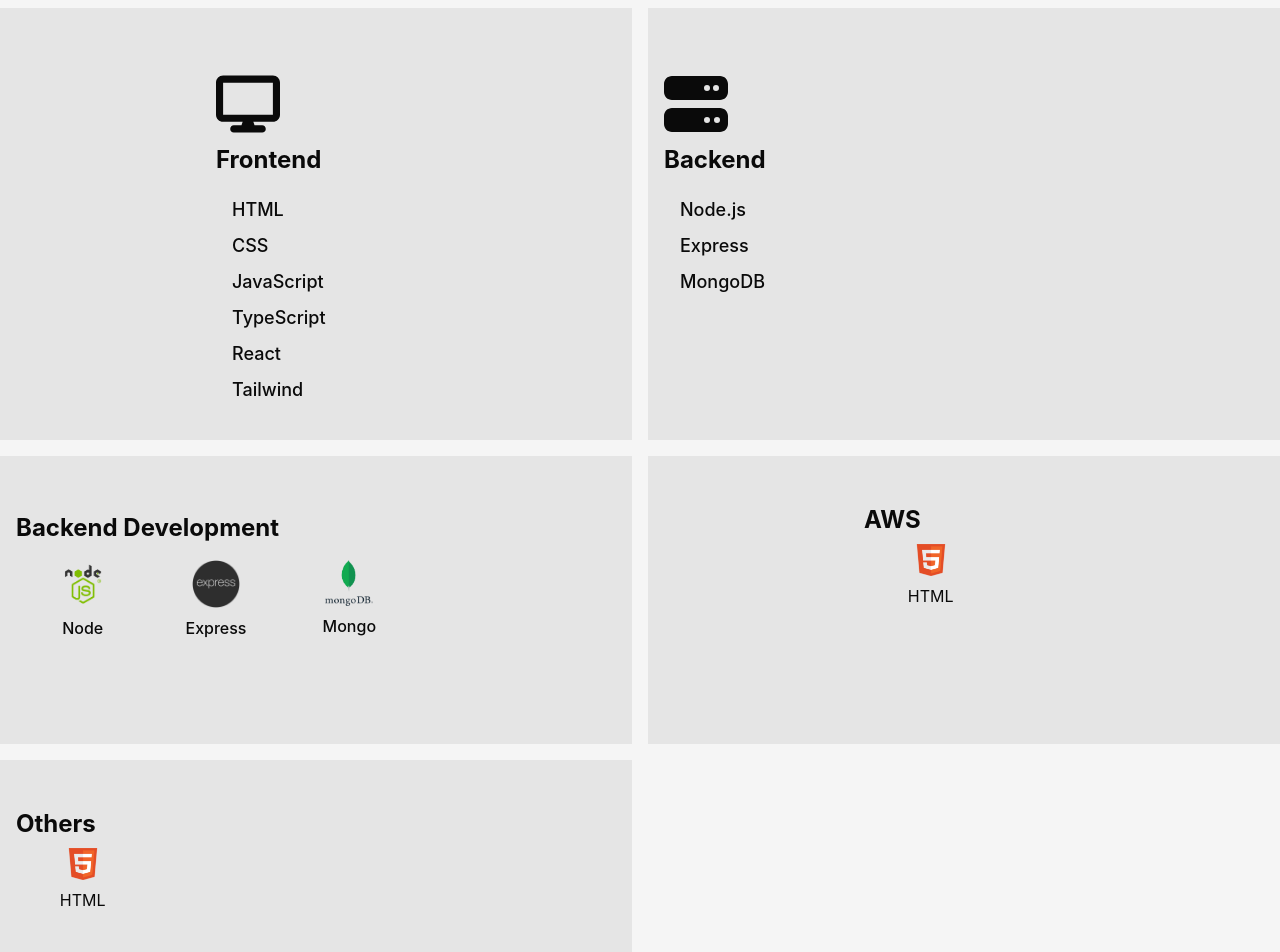
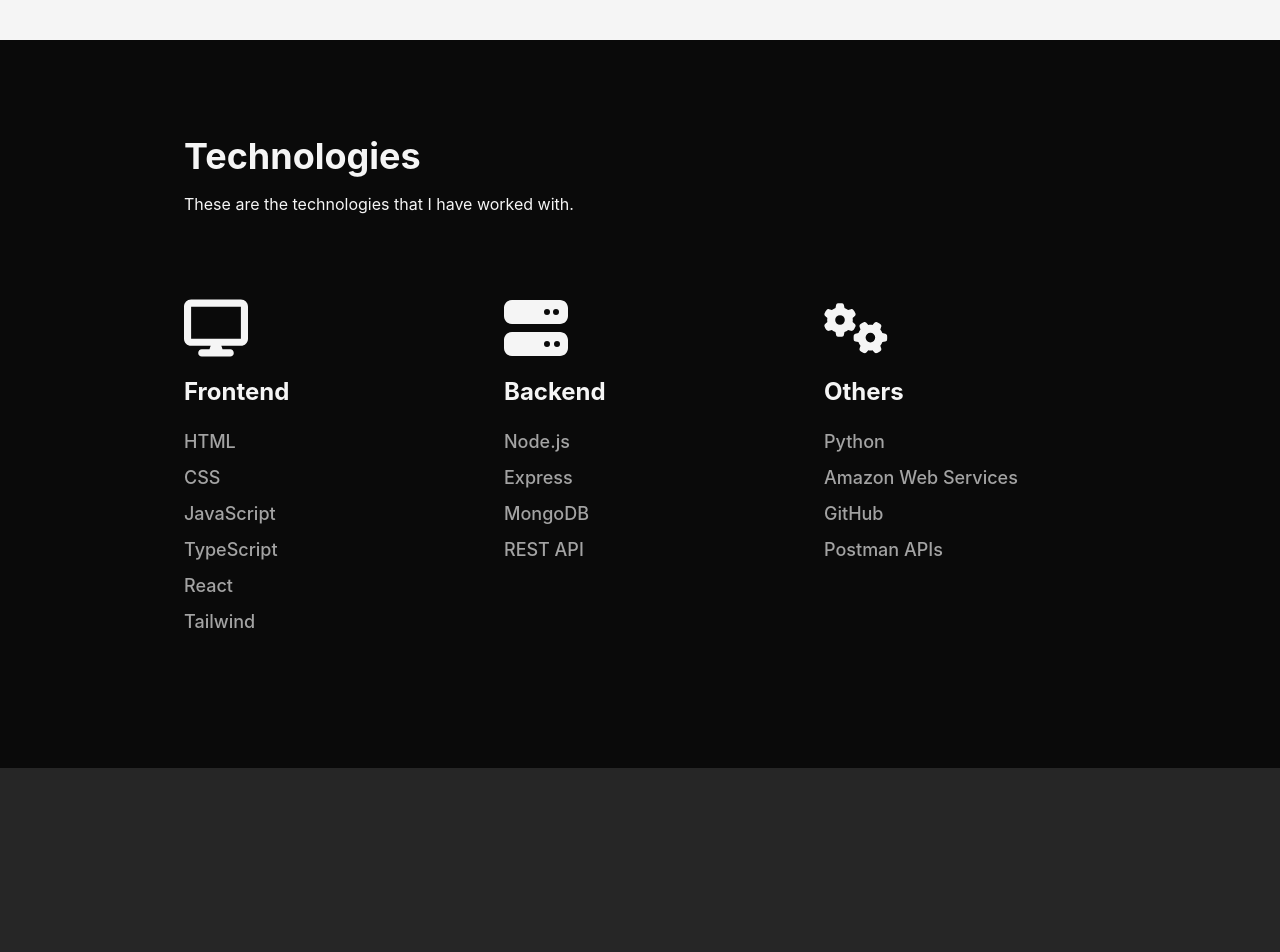
Before and after one commit to yogesh-ch-ss/PortfolioWebsite, a React (Create React App) app in the folder portfolio/: page / in a window 1280 px wide. Shown: the part 960-1912 px from the top of the page. Built offline with nearby package versions, Linux system fonts and the light colour scheme; the HTML template or start-up script is replaced by a standard one.

Commit message:
technologies

```diff
--- a/portfolio/src/components/About.jsx
+++ b/portfolio/src/components/About.jsx
@@ -18,10 +18,7 @@
 
 const About = () => {
   return (
-    <div
-      name="about"
-      className="w-full bg-neutral-100 text-neutral-950 py-8"
-    >
+    <div name="about" className="w-full bg-neutral-100 text-neutral-950 py-8">
       <div className="flex flex-col justify-center items-center w-full h-full">
         {/* container */}
         <div className="max-w-[1000px] w-full px-2 py-2">
@@ -40,125 +37,6 @@
             </p>
           </div>
         </div>
-
-        {/* grid */}
-        <div className="w-full grid grid-cols-1 sm:grid-cols-2 gap-4">
-          {/* frontend */}
-          <div className="px-4 py-8 bg-neutral-200 h-auto">
-            <div className="flex flex-col max-w-[30rem] min-w-fit lg:min-w-[25rem] float-left lg:float-right">
-              <div className="pt-8 pb-2">
-                <FaDisplay className="text-[4rem]" />
-              </div>
-              <div className="text-2xl font-bold pb-4">Frontend</div>
-              <div className="text-lg font-medium">
-                <ul>
-                  <li className="cursor-default py-1">HTML</li>
-                  <li className="cursor-default py-1">CSS</li>
-                  <li className="cursor-default py-1">JavaScript</li>
-                  <li className="cursor-default py-1">TypeScript</li>
-                  <li className="cursor-default py-1">React</li>
-                  <li className="cursor-default py-1">Tailwind</li>
-                </ul>
-              </div>
-            </div>
-          </div>
-
-          {/* Backend */}
-          <div className="px-4 py-8 bg-neutral-200 h-auto">
-            <div className="flex flex-col max-w-[30rem] min-w-fit lg:min-w-[25rem] float-left">
-              <div className="pt-8 pb-2">
-                <FaServer className="text-[4rem]" />
-              </div>
-              <div className="text-2xl font-bold pb-4">Backend</div>
-              <div className="text-lg font-medium">
-                <ul>
-                  <li className="cursor-default py-1">Node.js</li>
-                  <li className="cursor-default py-1">Express</li>
-                  <li className="cursor-default py-1">MongoDB</li>
-                </ul>
-              </div>
-            </div>
-          </div>
-
-          {/* backend */}
-          <div className="px-4 py-12 bg-neutral-200 h-[18rem]">
-            <div className="flex flex-col max-w-[30rem] min-w-fit lg:min-w-[25rem] float-left">
-              {/* title */}
-              <div className="py-2">
-                <h1 className="text-2xl font-bold">Backend Development</h1>
-              </div>
-              {/* icons */}
-              <div className="grid grid-cols-3 text-center font-medium">
-                <div>
-                  <img
-                    className="w-12  mx-auto py-2"
-                    src={Node}
-                    alt="Node icon"
-                  />
-                  <p>Node</p>
-                </div>
-                <div>
-                  <img
-                    className="w-12 mx-auto py-2"
-                    src={Express}
-                    alt="Express icon"
-                  />
-                  <p>Express</p>
-                </div>
-                <div>
-                  <img
-                    className="w-12 mx-auto py-2"
-                    src={Mongo}
-                    alt="Mongo icon"
-                  />
-                  <p>Mongo</p>
-                </div>
-              </div>
-            </div>
-          </div>
-
-          {/* AWS */}
-          <div className="px-4 py-12 bg-neutral-200 h-[18rem]">
-            <div className="flex flex-col max-w-[30rem] min-w-fit lg:min-w-[25rem] float-left lg:float-right">
-              {/* title */}
-              <div>
-                <h1 className="text-2xl font-bold">AWS</h1>
-              </div>
-              {/* icons */}
-              <div className="grid grid-cols-3 text-center">
-                <div className="hover:scale-110 duration-300">
-                  <img
-                    className="w-8 mx-auto py-2"
-                    src={HTML}
-                    alt="HTML icon"
-                  />
-                  <p>HTML</p>
-                </div>
-              </div>
-            </div>
-          </div>
-
-          {/* Others */}
-          <div className="px-4 py-12 bg-neutral-200 h-[18rem]">
-            <div className="flex flex-col max-w-[30rem] min-w-fit lg:min-w-[25rem] float-left">
-              {/* title */}
-              <div>
-                <h1 className="text-2xl font-bold">Others</h1>
-              </div>
-              {/* icons */}
-              <div className="grid grid-cols-3 text-center">
-                <div className="hover:scale-110 duration-300">
-                  <img
-                    className="w-8 mx-auto py-2"
-                    src={HTML}
-                    alt="HTML icon"
-                  />
-                  <p>HTML</p>
-                </div>
-              </div>
-            </div>
-          </div>
-        </div>
       </div>
     </div>
   );
--- a/portfolio/src/components/Skills.jsx
+++ b/portfolio/src/components/Skills.jsx
@@ -1,53 +1,102 @@
 import React from "react";
 
-import { FaDisplay, FaServer } from "react-icons/fa6";
-
+import { FaDisplay, FaGears, FaServer } from "react-icons/fa6";
 
 const Skills = () => {
   return (
     <div
       name="skills"
-      className="w-full bg-neutral-800 text-neutral-100"
+      className="w-full h-auto bg-neutral-950 text-neutral-100 flex items-center justify-center py-24"
     >
-      <div className="flex flex-col h-full items-center justify-center">
-        <div>
-          <h1>Skills</h1>
+      {/* grid */}
+      <div className="w-full h-full grid grid-cols-1 sm:grid-cols-3 max-w-[60rem]">
+        <div className="grid-cols-subgrid col-span-3 px-6">
+          <h1 className="text-4xl font-bold">Technologies</h1>
         </div>
-        <div>
-          {/* grid */}
-          <div className="w-full grid grid-cols-1 sm:grid-cols-2 gap-4">
-            <div className="px-4 py-8 bg-neutral-200 h-auto">
-              <div className="flex flex-col max-w-[30rem] min-w-fit lg:min-w-[25rem] float-left lg:float-right">
-                <div className="pt-8 pb-2">
-                  <FaDisplay className="text-[4rem]" />
+        <div className="grid-cols-subgrid col-span-3 px-6 py-4">
+          <p>
+            These are the technologies that I have worked with.
+          </p>
+        </div>
+
+        {/* frontend */}
+        <div className="px-6 py-8 h-auto min-w-[15rem]">
+          <div className="flex flex-col float-left">
+            <div className="pt-8">
+              <FaDisplay className="text-[4rem]" />
+            </div>
+            <div className="text-2xl font-bold py-4">Frontend</div>
+            <div className="text-lg font-medium text-neutral-400">
+              <div className="flex flex-col">
+                <div className="py-1">
+                  <p>HTML</p>
                 </div>
-                <div className="text-2xl font-bold pb-4">Frontend</div>
-                <div className="text-lg font-medium">
-                  <ul>
-                    <li className="cursor-default py-1">HTML</li>
-                    <li className="cursor-default py-1">CSS</li>
-                    <li className="cursor-default py-1">JavaScript</li>
-                    <li className="cursor-default py-1">TypeScript</li>
-                    <li className="cursor-default py-1">React</li>
-                    <li className="cursor-default py-1">Tailwind</li>
-                  </ul>
+                <div className="py-1">
+                  <p>CSS</p>
+                </div>
+                <div className="py-1">
+                  <p>JavaScript</p>
+                </div>
+                <div className="py-1">
+                  <p>TypeScript</p>
+                </div>
+                <div className="py-1">
+                  <p>React</p>
+                </div>
+                <div className="py-1">
+                  <p>Tailwind</p>
                 </div>
               </div>
             </div>
+          </div>
+        </div>
 
-            {/* Backend */}
-            <div className="px-4 py-8 bg-neutral-200 h-auto">
-              <div className="flex flex-col max-w-[30rem] min-w-fit lg:min-w-[25rem] float-left">
-                <div className="pt-8 pb-2">
-                  <FaServer className="text-[4rem]" />
+        {/* backend */}
+        <div className="px-6 py-8 h-auto min-w-[15rem]">
+          <div className="flex flex-col float-left">
+            <div className="pt-8">
+              <FaServer className="text-[4rem]" />
+            </div>
+            <div className="text-2xl font-bold py-4">Backend</div>
+            <div className="text-lg font-medium text-neutral-400">
+              <div className="flex flex-col">
+                <div className="py-1">
+                  <p>Node.js</p>
                 </div>
-                <div className="text-2xl font-bold pb-4">Backend</div>
-                <div className="text-lg font-medium">
-                  <ul>
-                    <li className="cursor-default py-1">Node.js</li>
-                    <li className="cursor-default py-1">Express</li>
-                    <li className="cursor-default py-1">MongoDB</li>
-                  </ul>
+                <div className="py-1">
+                  <p>Express</p>
+                </div>
+                <div className="py-1">
+                  <p>MongoDB</p>
+                </div>
+                <div className="py-1">
+                  <p>REST API</p>
+                </div>
+              </div>
+            </div>
+          </div>
+        </div>
+
+        {/* others */}
+        <div className="px-6 py-8 h-auto min-w-[15rem]">
+          <div className="flex flex-col float-left">
+            <div className="pt-8">
+              <FaGears className="text-[4rem]" />
+            </div>
+            <div className="text-2xl font-bold py-4">Others</div>
+            <div className="text-lg font-medium text-neutral-400">
+              <div className="flex flex-col">
+                <div className="py-1">
+                  <p>Python</p>
+                </div>
+                <div className="py-1">
+                  <p>Amazon Web Services</p>
+                </div>
+                <div className="py-1">
+                  <p>GitHub</p>
+                </div>
+                <div className="py-1">
+                  <p>Postman APIs</p>
                 </div>
               </div>
             </div>
```
